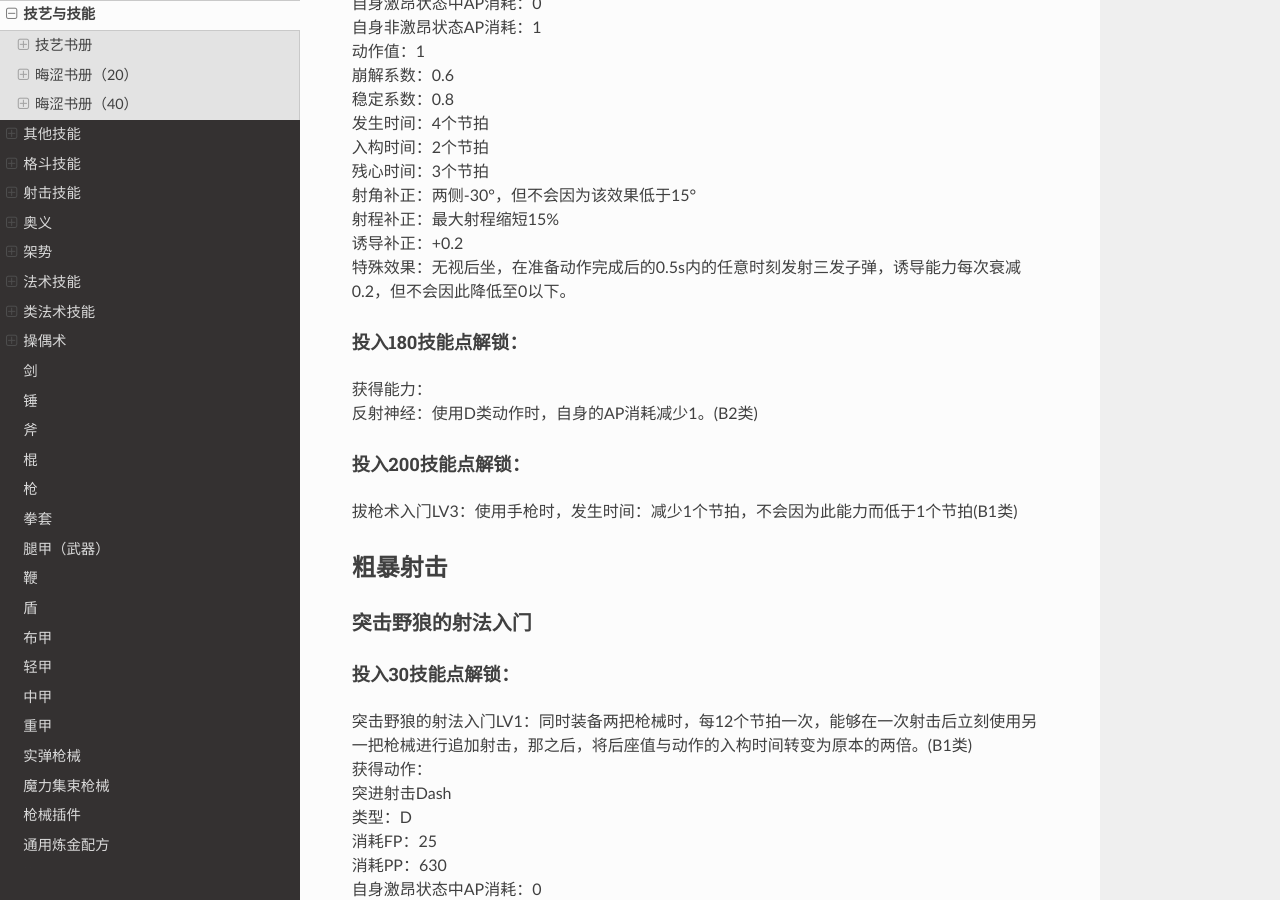
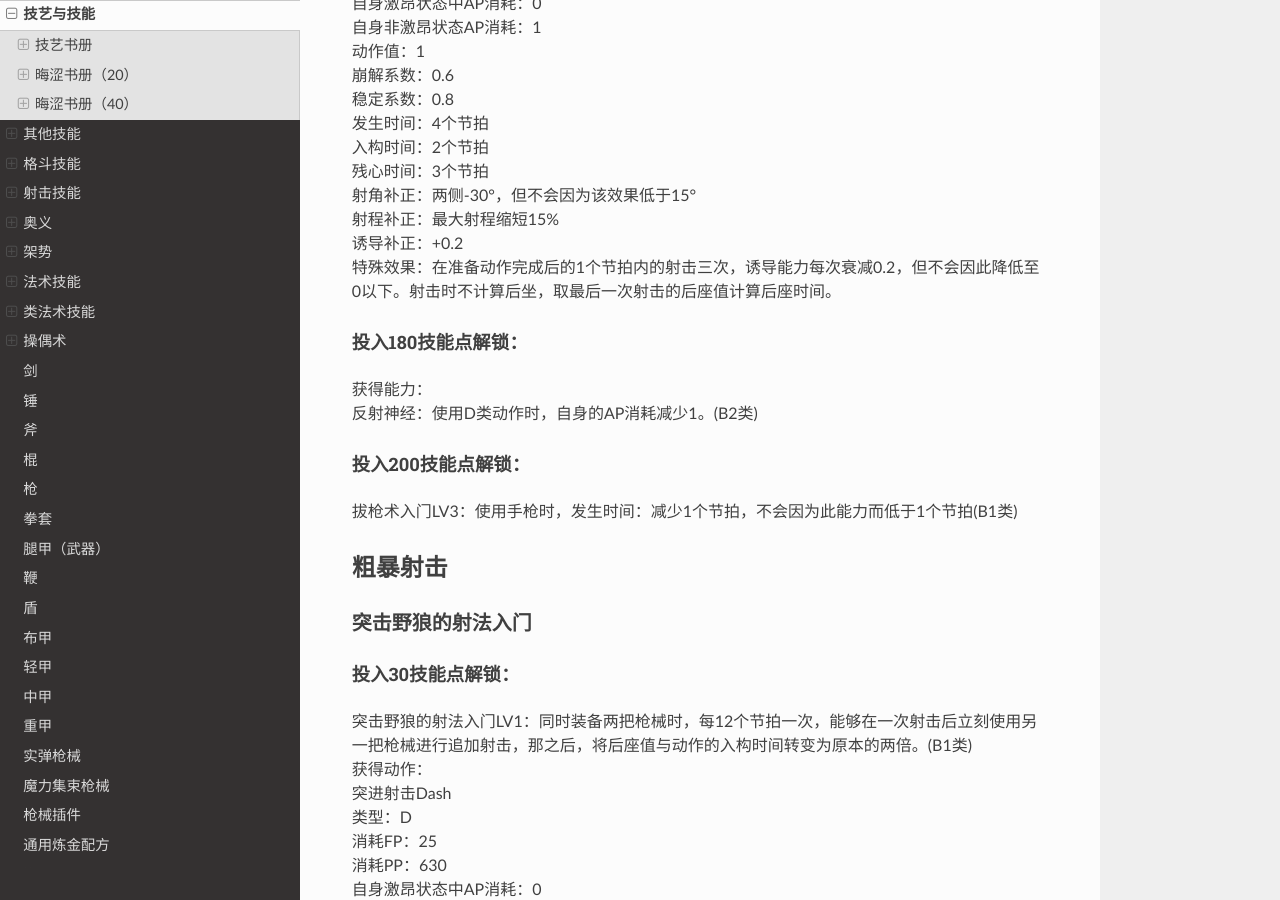
Before and after one commit to DDCQA/LOSV1Docs-, a Sphinx documentation site: the page built from source/skills.md, in a window 1280 px wide and 900 px high, scrolled down 97898 px. Built offline with Sphinx 7.4.7 and the Read the Docs theme 2.0.0, drawn with Linux system fonts in a browser that asks for light colours.

Commit message:
Update skills.md

```diff
--- a/source/skills.md
+++ b/source/skills.md
@@ -2861,7 +2861,8 @@ FP强化LV10：角色获得FP提升3000(A1类)，该增益在规则上视为角
 射角补正：两侧-30°，但不会因为该效果低于15°<br/>
 射程补正：最大射程缩短15%<br/>
 诱导补正：+0.2<br/>
-特殊效果：无视后坐，在准备动作完成后的0.5s内的任意时刻发射三发子弹，诱导能力每次衰减0.2，但不会因此降低至0以下。<br/>
+特殊效果：在准备动作完成后的1个节拍内的射击三次，诱导能力每次衰减0.2，但不会因此降低至0以下。射击时不计算后坐，取最后一次射击的后座值计算后座时间。<br/>
+
 #### 投入180技能点解锁：
 获得能力：<br/>
 反射神经：使用D类动作时，自身的AP消耗减少1。(B2类)<br/>
```
